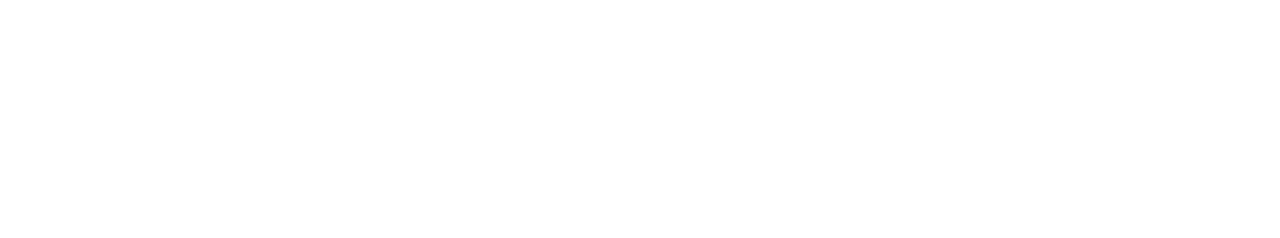
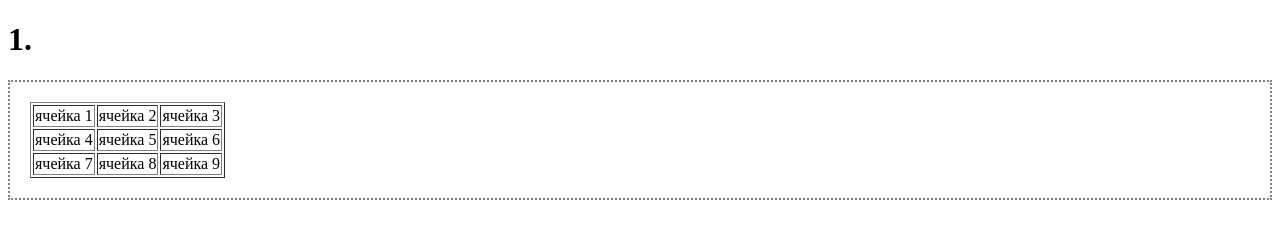
Before and after one commit to AlexanderSHZ/HTML-CSS, a plain HTML site: page Lesson2/Index.html in a window 1280 px wide. Drawn offline with Linux system fonts and the light colour scheme.

Commit message:
1-st task comleted

```diff
--- a/Lesson2/Index.html
+++ b/Lesson2/Index.html
@@ -3,9 +3,34 @@
 <html lang="en" xmlns="http://www.w3.org/1999/xhtml">
 <head>
     <meta charset="utf-8" />
-    <title></title>
+    <link rel="stylesheet" href="stylesheet.css">
+    <title>Lesson 2</title>
 </head>
 <body>
+    <h1><b>1.</b></h1>
+    <div>
+        <table border="1">
+            <tr>
+                <td>ячейка 1</td>
+                <td>ячейка 2</td>
+                <td>ячейка 3</td>
+            </tr>
+
+            <tr>
+                <td>ячейка 4</td>
+                <td>ячейка 5</td>
+                <td>ячейка 6</td>
+            </tr>
+
+            <tr>
+                <td>ячейка 7</td>
+                <td>ячейка 8</td>
+                <td>ячейка 9</td>
+            </tr>
+        </table>
+
+
+    </div>
 
 </body>
 </html>
```
